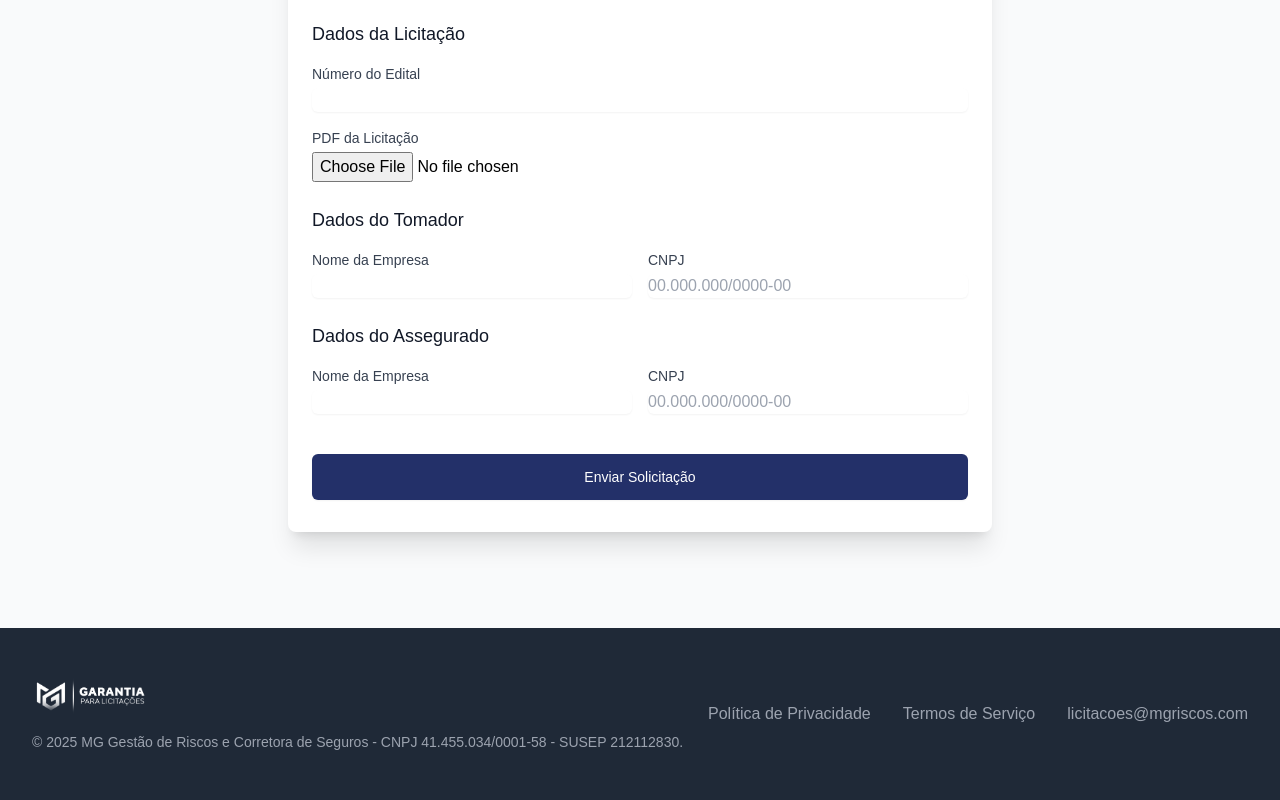
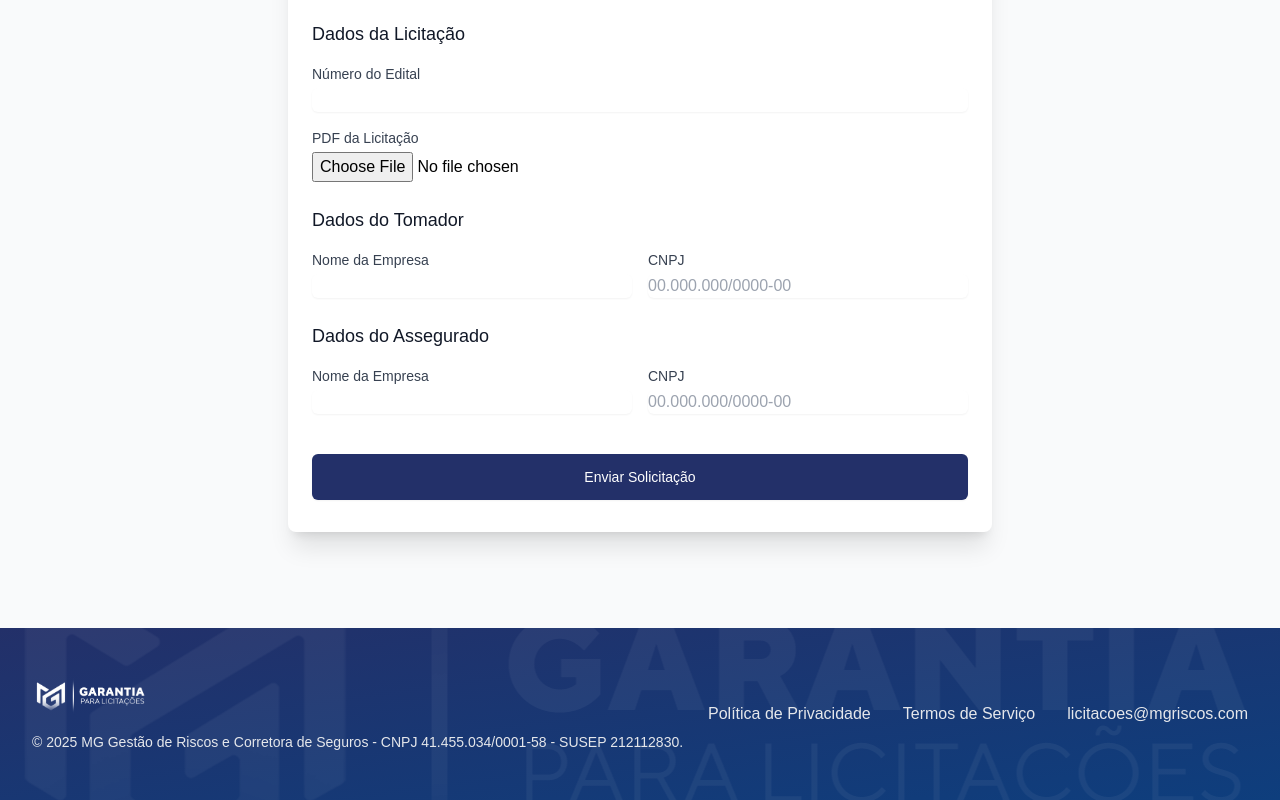
Before and after one commit to kauntdewn1/garantia-app, a React (Vite) app: page / in a window 1280 px wide. Shown: the part 2916-3716 px from the top of the page. Built offline with nearby package versions, Linux system fonts and the light colour scheme; no server answers; the HTML template or start-up script is replaced by a standard one; a web font is replaced by a local one.

Commit message:
Update Footer Background

```diff
--- a/src/components/Footer.jsx
+++ b/src/components/Footer.jsx
@@ -3,8 +3,9 @@ import { Link } from 'react-router-dom';
 
 function Footer() {
   return (
-    <footer className="bg-gray-800">
-      <div className="max-w-7xl mx-auto py-12 px-4 sm:px-6 lg:px-8">
+    <footer className="relative bg-gradient-to-br from-primary to-secondary">
+      <div className="absolute inset-0 bg-[url('/assets/lg_hrz_transp.png')] bg-center bg-no-repeat opacity-5"></div>
+      <div className="max-w-7xl mx-auto py-12 px-4 sm:px-6 lg:px-8 relative">
         <div className="flex flex-col md:flex-row justify-between items-center">
           <div>
             <img
@@ -12,26 +13,26 @@ function Footer() {
               alt="MG Riscos Logo"
               className="h-10 brightness-0 invert"
             />
-            <p className="mt-4 text-gray-400 text-sm">
+            <p className="mt-4 text-gray-200 text-sm">
               © {new Date().getFullYear()} MG Gestão de Riscos e Corretora de Seguros - CNPJ 41.455.034/0001-58 - SUSEP 212112830.
             </p>
           </div>
           <div className="mt-6 md:mt-0 flex flex-col md:flex-row items-center gap-4 md:gap-8">
             <Link
               to="/politica-de-privacidade"
-              className="text-gray-400 hover:text-white transition-colors"
+              className="text-gray-200 hover:text-white transition-colors"
             >
               Política de Privacidade
             </Link>
             <Link
               to="/termos-de-servico"
-              className="text-gray-400 hover:text-white transition-colors"
+              className="text-gray-200 hover:text-white transition-colors"
             >
               Termos de Serviço
             </Link>
             <a
               href="mailto:licitacoes@mgriscos.com"
-              className="text-gray-400 hover:text-white transition-colors"
+              className="text-gray-200 hover:text-white transition-colors"
             >
               licitacoes@mgriscos.com
             </a>
```
